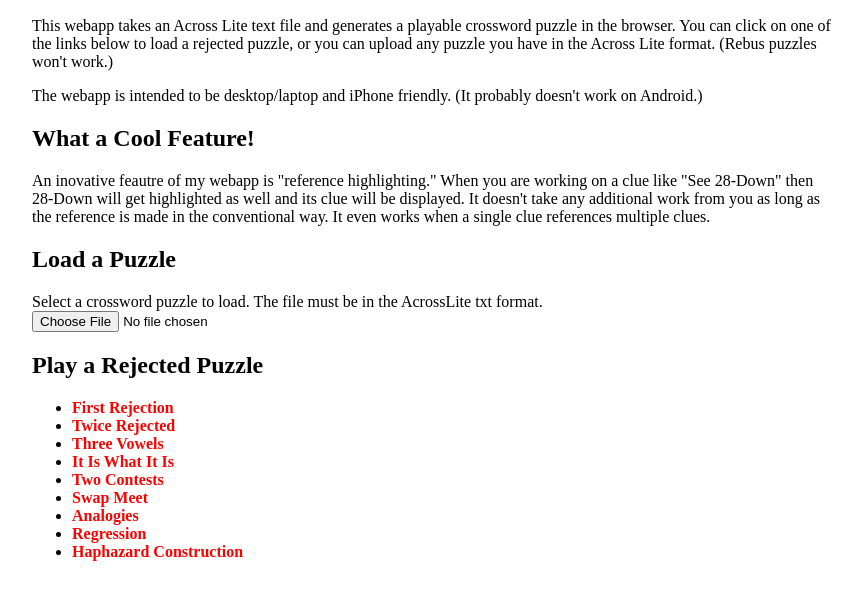
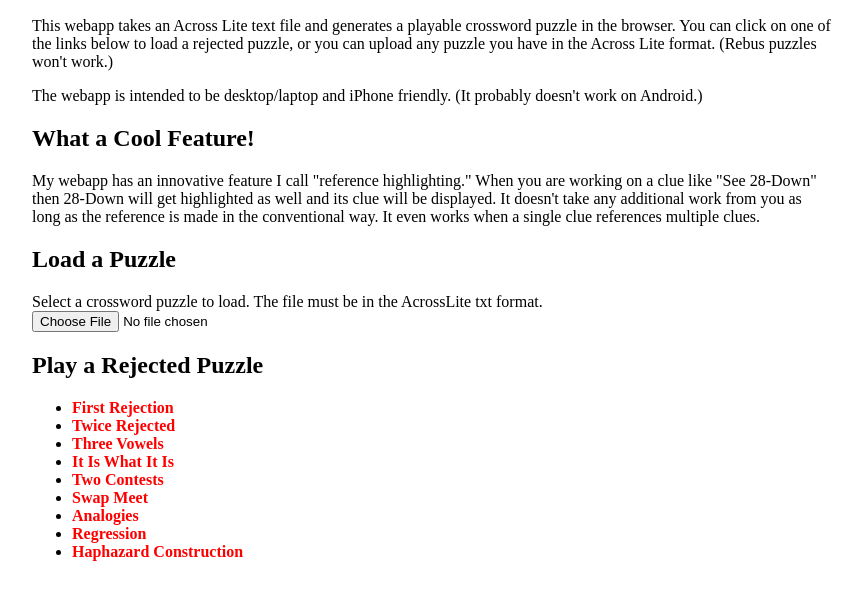
Before and after one commit to danflanagan8/rejected-crosswords, a plain HTML site: page app/index.html in a window 1280 px wide. Shown: the part 118-718 px from the top of the page, without its empty margins (208-1070 px from the left). Drawn offline with Linux system fonts and the light colour scheme.

Commit message:
Fix typo and reword

```diff
--- a/app/index.html
+++ b/app/index.html
@@ -26,7 +26,7 @@
         </p>
         <h2>What a Cool Feature!</h2>
         <p>
-          An inovative feautre of my webapp is "reference highlighting." When you are working on a clue like "See 28-Down" then 28-Down will get highlighted as well and its clue will be displayed. It doesn't take any additional work from you as long as the reference is made in the conventional way. It even works when a single clue references multiple clues.
+          My webapp has an innovative feature I call "reference highlighting." When you are working on a clue like "See 28-Down" then 28-Down will get highlighted as well and its clue will be displayed. It doesn't take any additional work from you as long as the reference is made in the conventional way. It even works when a single clue references multiple clues.
         </p>
         <h2>Load a Puzzle</h2>
         <div>Select a crossword puzzle to load. The file must be in the AcrossLite txt format.</div><input type="file" id="fileInput">
```
